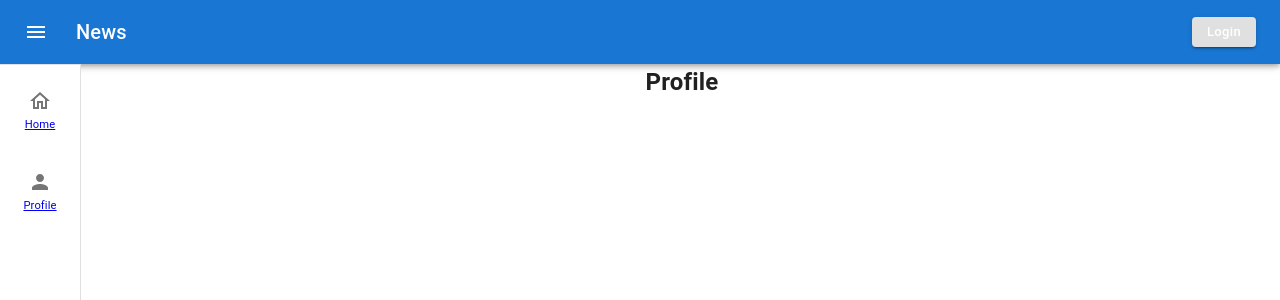
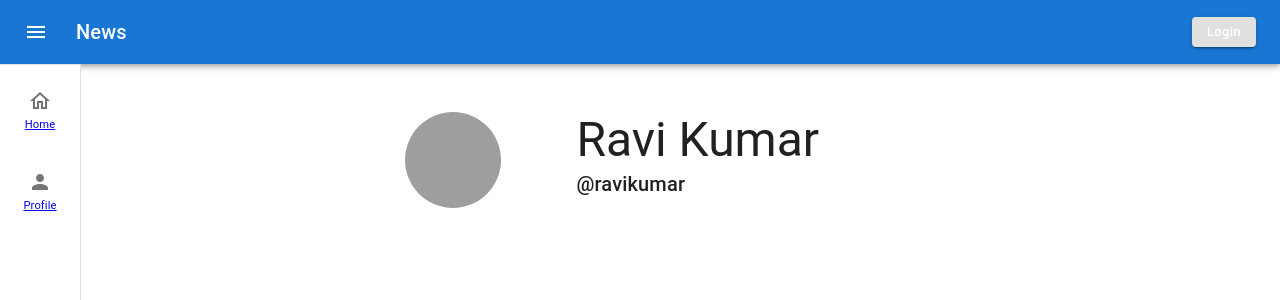
Before and after one commit to ravikumar1002/e-connections, a React (Vite) app: page /profile in a window 1280 px wide. Shown: the top 300 px of the page. Built offline with nearby package versions, Linux system fonts and the light colour scheme; no server answers; sample sign-in values are in the browser's storage; grey boxes are pictures that could not be loaded.

Commit message:
profile card

```diff
--- /dev/null
+++ b/src/components/ProfileCard.tsx/ProfileAbout.tsx
@@ -0,0 +1,17 @@
+import { Box, Typography } from "@mui/material";
+
+export const ProfileAbout = () => {
+  return (
+    <Box>
+      <div>
+        <Typography textAlign="left" variant="h3" component="h1">
+          Ravi Kumar
+        </Typography>
+        <Typography textAlign="left" variant="h6" component="h2">
+          @ravikumar
+        </Typography>
+
+      </div>
+    </Box>
+  );
+};
--- /dev/null
+++ b/src/components/ProfileCard.tsx/ProfileCard.tsx
@@ -0,0 +1,36 @@
+import { Box, Typography } from "@mui/material";
+import { ProfileAbout } from "./ProfileAbout";
+import { ProfileImage } from "./ProfileImage";
+
+export const ProfileCard = () => {
+  const ProfileData = {
+    dp: "/static/images/avatar/1.jpg",
+  };
+  return (
+    <div
+      style={{
+        width: "100%",
+        display: "flex",
+      }}
+    >
+      <div
+        style={{
+          width: "35%",
+          display: "flex",
+          justifyContent: "center",
+        //   background: "red",
+        }}
+      >
+        <ProfileImage profileImageData={ProfileData} />
+      </div>
+      <div
+        style={{
+          width: "65%",
+        //   border: "2px solid black",
+        }}
+      >
+        <ProfileAbout />
+      </div>
+    </div>
+  );
+};
--- /dev/null
+++ b/src/components/ProfileCard.tsx/ProfileImage.tsx
@@ -0,0 +1,18 @@
+import { Avatar } from "@mui/material";
+
+interface IProfileImageData {
+  dp: string;
+}
+
+interface IProfileImageProps {
+  profileImageData: IProfileImageData;
+}
+
+export const ProfileImage = (props: IProfileImageProps) => {
+  const { dp } = props.profileImageData;
+  return (
+    <div>
+      <Avatar alt="Remy Sharp" src={dp}  sx={{ width: 96, height: 96 }}/>
+    </div>
+  );
+};
--- a/src/pages/Profile/Profile.tsx
+++ b/src/pages/Profile/Profile.tsx
@@ -1,14 +1,37 @@
+import { ProfileCard } from "@components/ProfileCard.tsx/ProfileCard";
 import { useDocumentTitle } from "@hooks/useDocumentTitle";
-import { useEffect } from "react";
+import { useEffect, useState } from "react";
+
+// import { Box, Tabs, Tab } from "@mui/material";
 
 const Profile = () => {
+  const [value, setValue] = useState(0);
+
+  const handleChange = (event: React.SyntheticEvent, newValue: number) => {
+    setValue(newValue);
+  };
+
   useEffect(() => {
     useDocumentTitle("Profile");
   }, []);
 
   return (
-    <div>
-      <h2>Profile</h2>
+    <div
+      style={{
+        width: "800px",
+        padding: "3rem",
+      }}
+    >
+      <div>
+        <ProfileCard />
+      </div>
+      {/* <Box sx={{ width: "100%", bgcolor: "red" }}>
+        <Tabs value={value} centered>
+          <Tab label="Item One" />
+          <Tab label="Item Two" />
+          <Tab label="Item Three" />
+        </Tabs>
+      </Box> */}
     </div>
   );
 };
```
